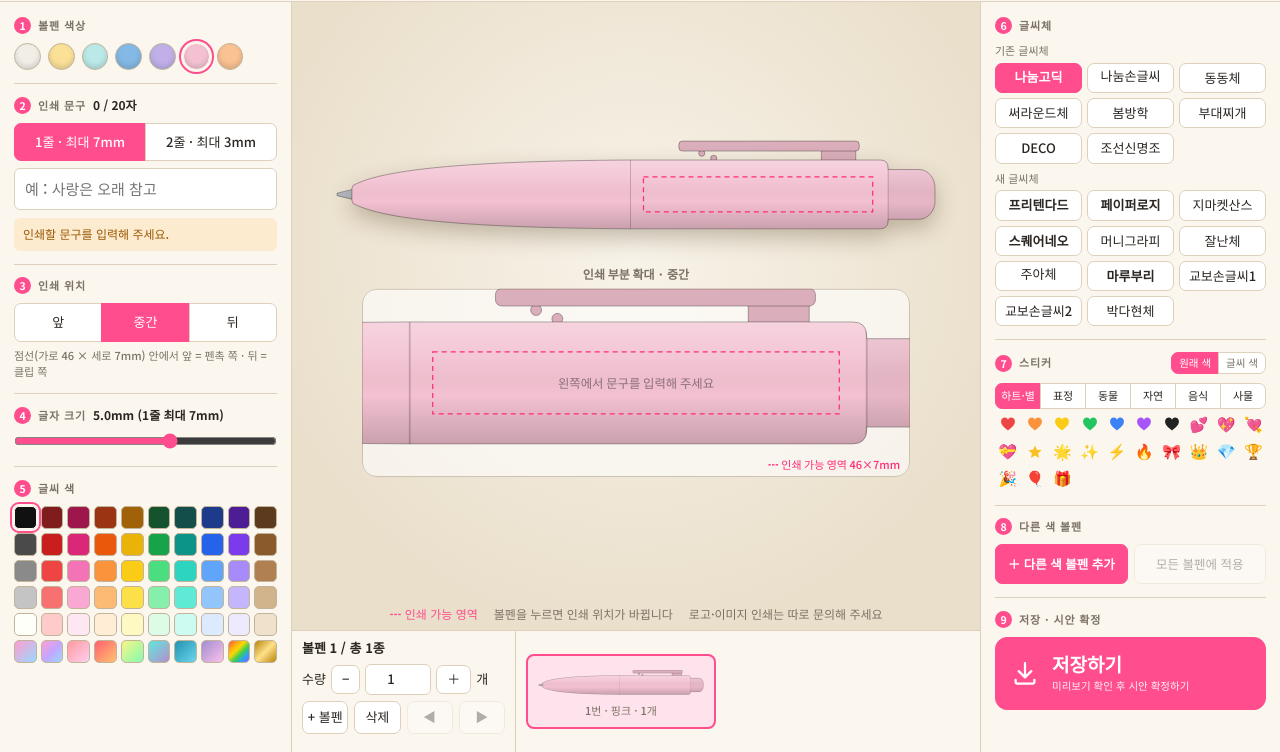
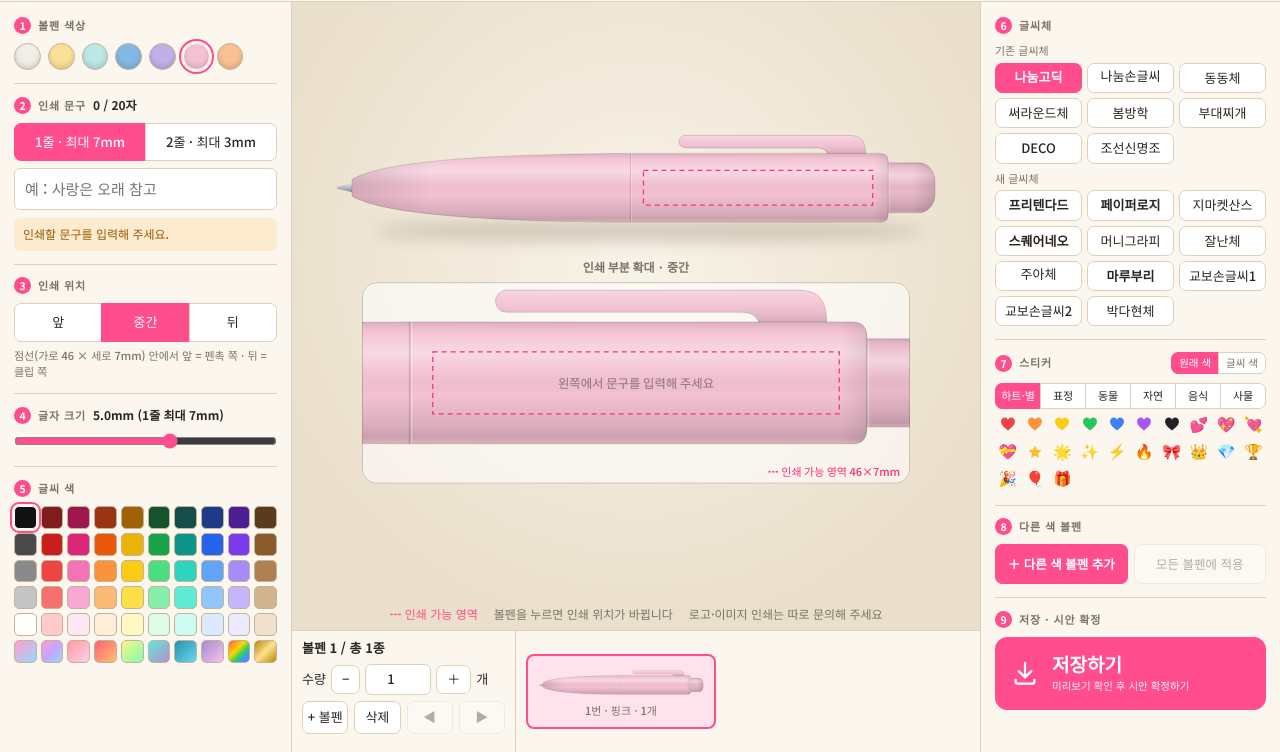
Before and after one commit to garam-wispro/pen-editor, a plain HTML site: page mini/index.html in a window 1280 px wide. Shown: the part 48-800 px from the top of the page. Drawn offline with Linux system fonts and the light colour scheme; a web font is replaced by a local one.

Commit message:
미니 볼펜 에디터 사본: 제품 사진 같은 볼펜 그림으로
Co-Authored-By: Claude Opus 5.5 <noreply@anthropic.com>

```diff
--- a/mini/index.html
+++ b/mini/index.html
@@ -387,7 +387,7 @@ const FONTS=[
 // 볼펜 모양(mm, 펜촉이 왼쪽): 알리바바 TL-140(몸통 길이 117mm). 나머지 치수는 상품 옆모습 사진의 윤곽을 픽셀 단위로 잰 값이다
 // L = 전체 길이(몸통 117 + 나온 펜촉 3), R = 몸통 반지름(지름 13.8mm), nib = 금속 펜촉 길이, seam = 앞·뒤 몸통 이음매,
 // sh = 몸통 끝(어깨), btnR = 노크 버튼 반지름, clipX0~clipX1 = 클립, clipT = 클립 두께, clipGap = 몸통과 클립 사이
-const PEN={L:120,R:6.9,nib:3,seam:58.9,sh:110.6,btnR:5,clipX0:68.6,clipX1:104.8,clipT:2,clipGap:1.8};
+const PEN={L:120,R:6.9,nib:3,seam:58.9,sh:110.6,btnR:5,clipX0:68.6,clipX1:104.8,clipT:2.5,clipGap:1.1};
 // 인쇄 영역(화면의 점선): 가로 46 × 세로 7mm. 이음매 뒤쪽 몸통(58.9~110.6mm, 클립이 달린 쪽)에만 인쇄한다. 펜촉 끝에서 x0~x1, 세로 h. pad = 앞·뒤 맞춤일 때 영역 끝에서 띄우는 여백
 const ZONE={x0:61.5,x1:107.5,h:7,pad:0};ZONE.w=ZONE.x1-ZONE.x0-ZONE.pad*2; // w = 문구가 차지할 수 있는 최대 폭
 // 인쇄 위치 = 인쇄 영역 안에서의 맞춤 (앞 = 펜촉 쪽 끝, 중간 = 가운데, 뒤 = 클립 쪽 끝)
@@ -488,32 +488,44 @@ function drawText(c,k,ox,oy,p){if(!hasText(p))return;const s=effSize(p),px=s*k,y
       if(v){const adv=px*ST.s*VW,q=px*ST.s*.46,P=new Path2D();P.addPath(v.path,new DOMMatrix([q,0,0,q,x+adv/2,cy]));c.fill(P);x+=adv;continue}
       c.font=r.e?emoCss(px):fontCss(fontOf(p),px);c.fillText(r.t,x,cy+px*.04);x+=c.measureText(r.t).width}});
   c.restore()}
-function drawPen(c,k,ox,oy,p,o={}){const pc=penCol(p),B=pc.hex,{L,R,nib,seam,sh,clipX0,clipX1,clipT,clipGap}=PEN,edge='rgba(0,0,0,.3)';
-  c.save();c.translate(ox,oy);c.scale(k,k);c.lineWidth=1/k;c.lineJoin='round';
-  // 클립(몸통 위쪽): 버튼 쪽 끝의 기둥으로 몸통에 붙어 있고, 펜촉 쪽 끝 안쪽에 작은 돌기 두 개가 있다
-  c.fillStyle=shade(B,-.1);c.strokeStyle=edge;
-  c.beginPath();c.rect(clipX1-7.6,-R-clipGap-.3,6.9,clipGap+.6);c.fill();c.stroke();
-  for(const [bx,by] of [[clipX0+4.6,-R-clipGap+.45],[clipX0+7,-R-.35]]){c.beginPath();c.arc(bx,by,.62,0,7);c.fill();c.stroke()}
-  c.beginPath();c.roundRect(clipX0,-R-clipGap-clipT,clipX1-clipX0,clipT,.7);c.fill();c.stroke();
+// 무광 플라스틱 원통의 명암: 위에서 빛이 와서 위쪽 1/4에 넓고 부드러운 하이라이트, 아래로 갈수록 어두워지고 맨 아래 가장자리만 살짝 반사광
+const CYL=[[0,'rgba(0,0,0,.10)'],[.09,'rgba(255,255,255,.06)'],[.25,'rgba(255,255,255,.40)'],[.4,'rgba(255,255,255,.08)'],[.6,'rgba(0,0,0,0)'],[.85,'rgba(0,0,0,.10)'],[.95,'rgba(0,0,0,.17)'],[1,'rgba(0,0,0,.07)']];
+function cyl(c,x0,x1,r){const g=c.createLinearGradient(0,-r,0,r);CYL.forEach(([t,v])=>g.addColorStop(t,v));c.fillStyle=g;c.fillRect(x0,-r,x1-x0,r*2)}
+// 클립(옆모습): 버튼 쪽 뿌리가 몸통에서 둥글게 솟아 나와 펜촉 쪽으로 납작한 판이 뻗고, 끝은 둥글다
+function clipPath(c){const {R,clipX0:a,clipX1:b,clipT:t,clipGap:g}=PEN,top=-R-g-t,bot=-R-g;c.beginPath();
+  c.moveTo(a+t/2,top);c.lineTo(b-2.2,top);c.bezierCurveTo(b+.4,top,b+1.3,top+.9,b+1.3,-R+.6);c.lineTo(b-6.2,-R+.6); // 위 선 → 뿌리 바깥쪽 곡선
+  c.bezierCurveTo(b-6.6,bot+.2,b-7.4,bot,b-8.6,bot);c.lineTo(a+t/2,bot);c.arc(a+t/2,top+t/2,t/2,Math.PI/2,Math.PI*1.5);c.closePath()} // 뿌리 안쪽 → 판 아래 선 → 둥근 끝
+function drawPen(c,k,ox,oy,p,o={}){const pc=penCol(p),B=pc.hex,{L,R,nib,seam,sh,btnR,clipX0,clipT,clipGap}=PEN,line='rgba(0,0,0,.16)';
+  c.save();c.translate(ox,oy);c.scale(k,k);c.lineWidth=.9/k;c.lineJoin='round';
+  if(o.shadow){c.save();c.filter=`blur(${Math.max(2,k*1.6)}px)`;c.fillStyle=isLight()?'rgba(70,50,20,.2)':'rgba(0,0,0,.5)'; // 바닥 그림자
+    c.beginPath();c.ellipse(L*.52,R*1.25,L*.46,R*.32,0,0,7);c.fill();c.restore()}
+  // 클립: 몸통보다 먼저 그려 뿌리가 몸통 뒤에서 나오게 한다
+  c.save();c.fillStyle=B;clipPath(c);c.fill();c.clip();
+  const cg=c.createLinearGradient(0,-R-clipGap-clipT,0,-R);cg.addColorStop(0,'rgba(255,255,255,.34)');cg.addColorStop(.45,'rgba(255,255,255,.05)');cg.addColorStop(1,'rgba(0,0,0,.12)');
+  c.fillStyle=cg;c.fillRect(clipX0,-R-clipGap-clipT,L,clipGap+clipT+1);c.restore();
+  c.strokeStyle=line;clipPath(c);c.stroke();
   // 금속 펜촉
-  c.fillStyle='#b4b7bf';c.beginPath();c.moveTo(0,-.25);c.lineTo(nib+.5,-1.1);c.lineTo(nib+.5,1.1);c.lineTo(0,.25);c.closePath();c.fill();c.stroke();
-  // 몸통
-  c.save();if(o.shadow){c.shadowColor=isLight()?'rgba(70,50,20,.3)':'rgba(0,0,0,.6)';c.shadowBlur=22;c.shadowOffsetY=9}
-  c.fillStyle=B;bodyPath(c);c.fill();c.restore();
+  const mg=c.createLinearGradient(0,-1.1,0,1.1);mg.addColorStop(0,'#eceef2');mg.addColorStop(.45,'#b9bdc6');mg.addColorStop(1,'#7d828d');
+  c.fillStyle=mg;c.beginPath();c.moveTo(0,-.22);c.quadraticCurveTo(nib*.5,-.55,nib+.6,-1.05);c.lineTo(nib+.6,1.05);c.quadraticCurveTo(nib*.5,.55,0,.22);c.closePath();c.fill();
+  // 몸통·버튼 바탕색
   c.save();bodyPath(c);c.clip();
-  if(pc.lo){c.fillStyle=pc.lo;c.fillRect(0,-R,seam,R*2)}          // 크리미: 앞 몸통은 흰색
-  c.fillStyle=shade(B,-.05);c.fillRect(sh,-R,L-sh,R*2);           // 노크 버튼: 조금 어둡게
-  const g=c.createLinearGradient(0,-R,0,R);g.addColorStop(0,'rgba(255,255,255,.3)');g.addColorStop(.3,'rgba(255,255,255,.08)');g.addColorStop(.6,'rgba(0,0,0,0)');g.addColorStop(1,'rgba(0,0,0,.17)');
-  c.fillStyle=g;c.fillRect(0,-R,L,R*2);                           // 원통의 둥근 느낌
-  c.fillStyle='rgba(0,0,0,.2)';c.fillRect(seam-.1,-R,.2,R*2);c.fillRect(sh-.1,-R,.2,R*2); // 몸통 이음매 · 버튼 경계
+  c.fillStyle=B;c.fillRect(0,-R,sh,R*2);if(pc.lo){c.fillStyle=pc.lo;c.fillRect(0,-R,seam,R*2)} // 크리미: 앞 몸통은 흰색
+  c.fillStyle=shade(B,-.04);c.fillRect(sh,-R,L-sh,R*2);
+  // 명암: 몸통과 버튼은 굵기가 달라 따로
+  cyl(c,0,sh,R);cyl(c,sh,L,btnR);
+  let g=c.createLinearGradient(nib,0,nib+16,0);g.addColorStop(0,'rgba(0,0,0,.12)');g.addColorStop(1,'rgba(0,0,0,0)');c.fillStyle=g;c.fillRect(0,-R,nib+16,R*2); // 앞코가 둥글게 말려 들어가는 그늘
+  g=c.createLinearGradient(sh-3,0,sh,0);g.addColorStop(0,'rgba(0,0,0,0)');g.addColorStop(1,'rgba(0,0,0,.08)');c.fillStyle=g;c.fillRect(sh-3,-R,3,R*2);         // 어깨 모서리
+  g=c.createLinearGradient(L-4.5,0,L,0);g.addColorStop(0,'rgba(0,0,0,0)');g.addColorStop(1,'rgba(0,0,0,.13)');c.fillStyle=g;c.fillRect(L-4.5,-R,4.5,R*2);      // 둥근 버튼 끝
+  // 이음매: 가는 그늘 선 + 바로 옆 빛 받는 선(살짝 파인 홈처럼)
+  for(const x of [seam,sh]){c.fillStyle='rgba(0,0,0,.17)';c.fillRect(x-.09,-R,.18,R*2);c.fillStyle='rgba(255,255,255,.28)';c.fillRect(x+.09,-R,.22,R*2)}
   c.restore();
-  c.strokeStyle=edge;bodyPath(c);c.stroke();
+  c.strokeStyle=line;bodyPath(c);c.stroke();
   c.restore();
   drawText(c,k,ox,oy,p)}
 function zoneRect(c,k,ox,oy){c.save();c.strokeStyle='#ff2d78';c.lineWidth=1.25;c.setLineDash([5,4]);
   c.strokeRect(ox+ZONE.x0*k,oy-ZONE.h/2*k,(ZONE.x1-ZONE.x0)*k,ZONE.h*k);c.restore()}
 // 인쇄 부분 확대 창: 인쇄 위치를 가운데에 두고 크게 보여 준다
-const ZH=PEN.R*2+7.5,PH=PEN.R*2+5;
+const ZH=PEN.R*2+9,PH=PEN.R*2+5;
 const zwOf=p=>Math.max(62,Math.min(PEN.L,(hasText(p)?textW(p,effSize(p)):0)+18)); // 확대 창의 가로 범위(mm): 문구가 길면 넓힌다 // 확대 창이 보여 주는 범위(mm) · 볼펜 한 자루가 차지하는 높이(mm)
 function drawZoom(c,p,x,y,w,h,zk,o={}){const ox=x+w/2-textCx(p)*zk,oy=y+h/2;
   c.save();c.beginPath();c.roundRect(x,y,w,h,14);c.fillStyle=isLight()?'rgba(255,255,255,.6)':'rgba(255,255,255,.07)';c.fill();c.clip();
```
